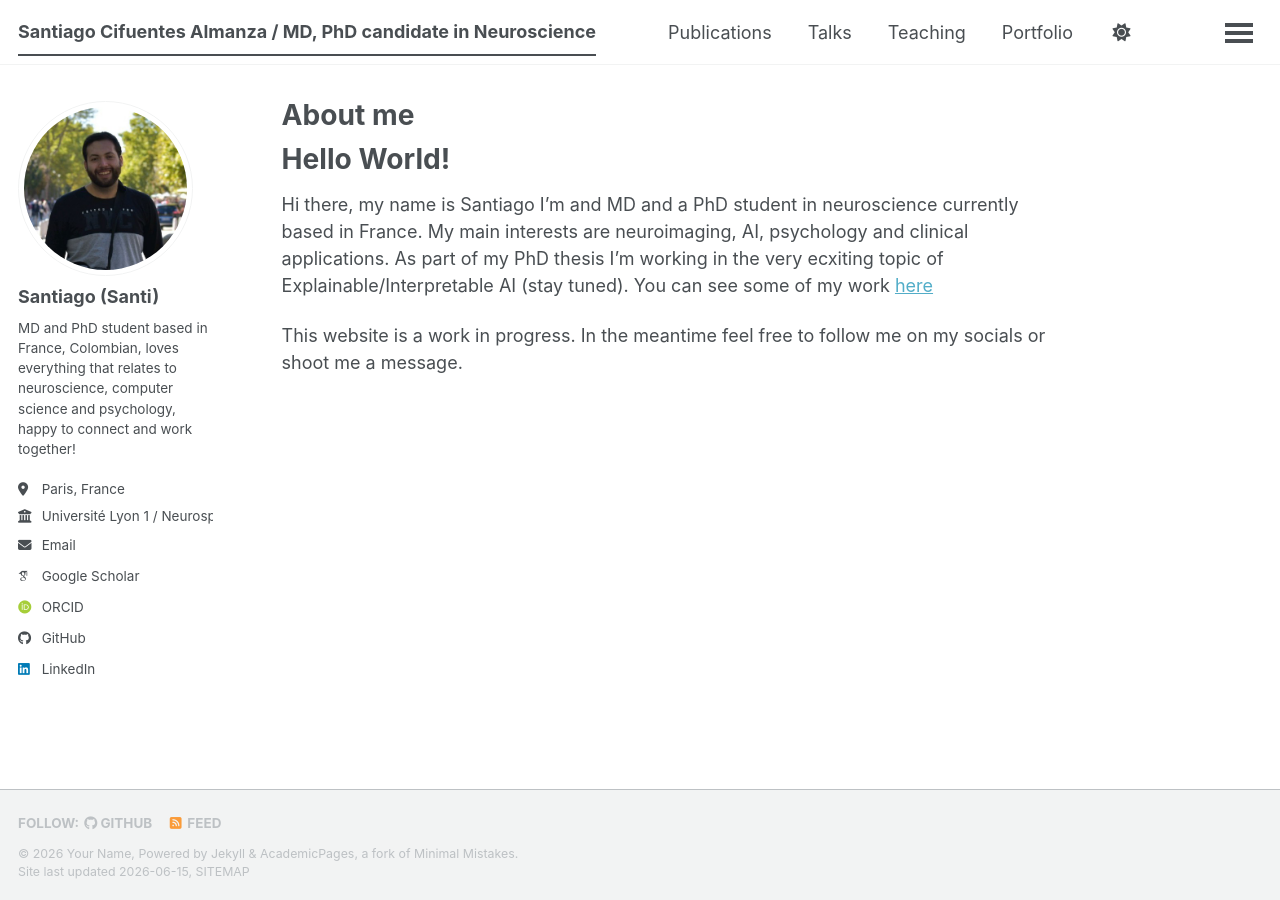
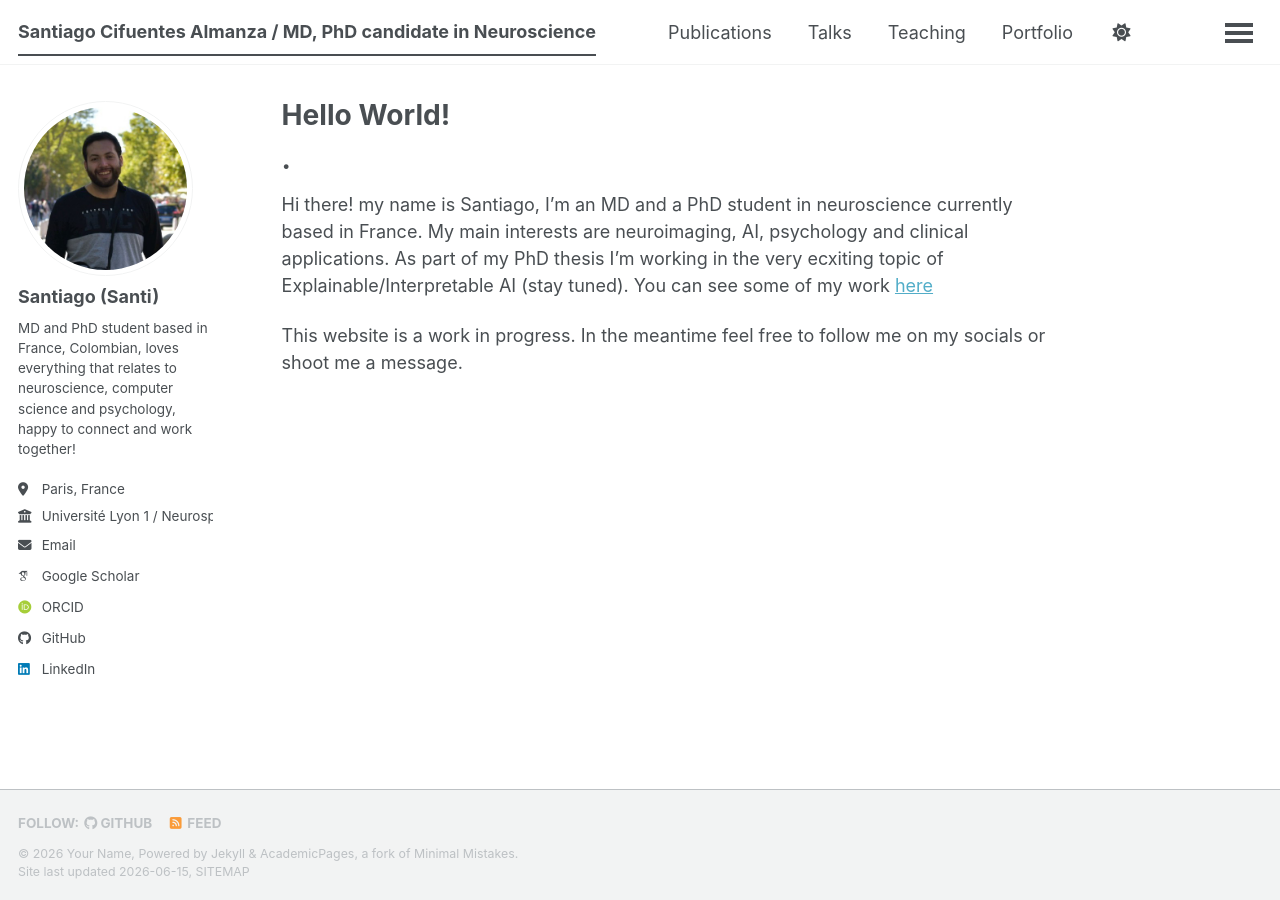
Before and after one commit to santocial/santocial.github.io, a Jekyll site: the page built from _pages/about.md, in a window 1280 px wide. Built offline with Jekyll 4.4.1, drawn with Linux system fonts in a browser that asks for light colours; some web fonts are replaced; a script bundle is joined from its source files by our own code; library files that are not in the unit come from our copies.

Commit message:
Change title and fix text in about page
Updated title and corrected minor text errors.

```diff
--- a/_pages/about.md
+++ b/_pages/about.md
@@ -1,15 +1,15 @@
 ---
 permalink: /
-title: "About me"
+title: "Hello World!"
 author_profile: true
 redirect_from:
   - /about/
   - /about.html
 ---
 
-Hello World!
+.
 ======
 
-Hi there, my name is Santiago I'm and MD and a PhD student in neuroscience currently based in France. My main interests are neuroimaging, AI, psychology and clinical applications. As part of my PhD thesis I'm working in the very ecxiting topic of Explainable/Interpretable AI (stay tuned). You can see some of my work [here](https://drive.google.com/file/d/1Xzu1JRSz_2T0AeGIXnFdLgUkOa_wHkF1/view?usp=sharing)
+Hi there! my name is Santiago, I'm  an MD and a PhD student in neuroscience currently based in France. My main interests are neuroimaging, AI, psychology and clinical applications. As part of my PhD thesis I'm working in the very ecxiting topic of Explainable/Interpretable AI (stay tuned). You can see some of my work [here](https://drive.google.com/file/d/1Xzu1JRSz_2T0AeGIXnFdLgUkOa_wHkF1/view?usp=sharing)
 
 This website is a work in progress. In the meantime feel free to follow me on my socials or shoot me a message.
```
